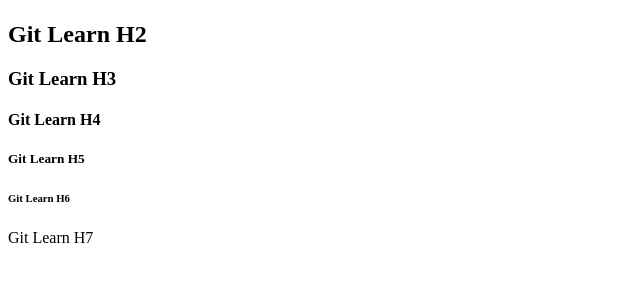
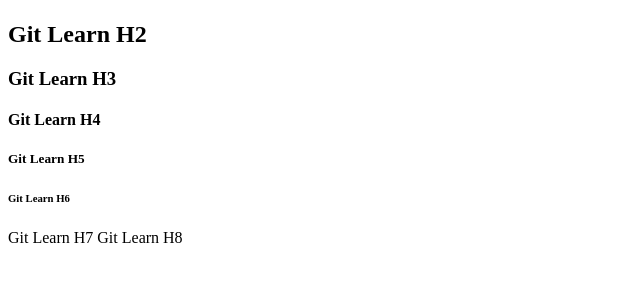
Before and after one commit to KhairulHasanRakib/Git-Learn, a plain HTML site: page index.html in a window 1280 px wide. Shown: the part 59-340 px from the top of the page, without its empty margins (0-640 px from the left). Drawn offline with Linux system fonts and the light colour scheme.

Commit message:
10th commit

```diff
--- a/index.html
+++ b/index.html
@@ -13,5 +13,6 @@
     <h5>Git Learn H5</h5>
     <h6>Git Learn H6</h6>
     <h7>Git Learn H7</h7>
+    <h8>Git Learn H8</h8>
 </body>
 </html>
```
